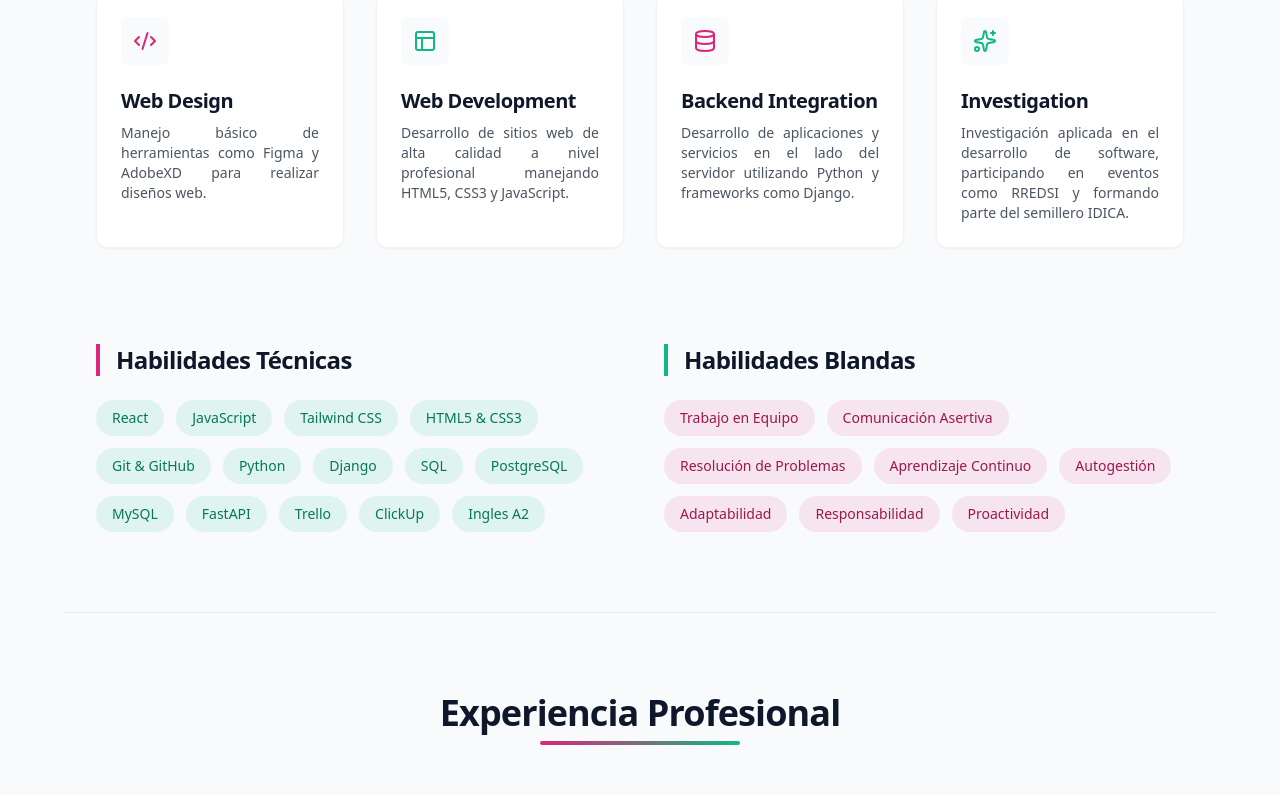
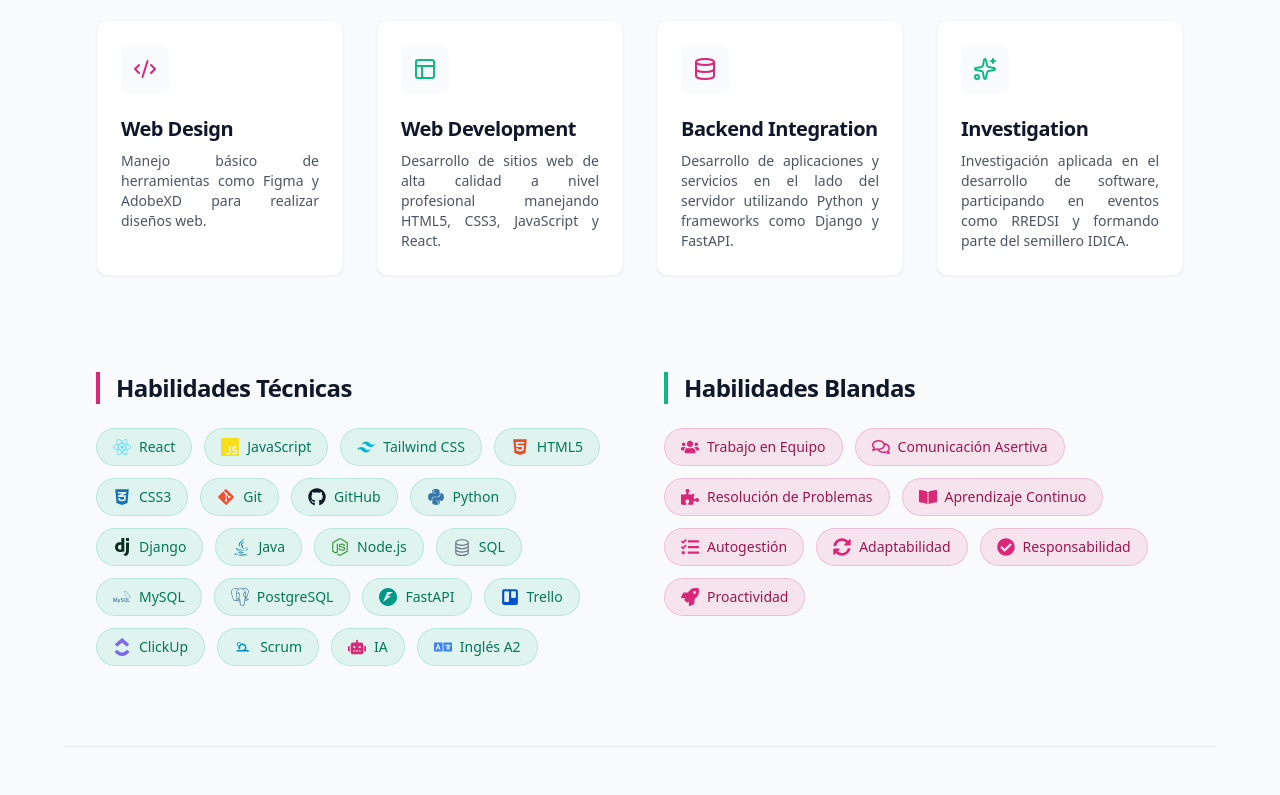
Before and after one commit to SergioLamosLozano/Portafolio-Sergio, a React (Vite) app: page / in a window 1280 px wide. Shown: the part 900-1695 px from the top of the page. Built offline with nearby package versions, Linux system fonts and the light colour scheme.

Commit message:
Cambios de smooth scroll, iconos en las habilidades y actualizacion de informacion

```diff
--- a/index.html
+++ b/index.html
@@ -1,5 +1,5 @@
 <!doctype html>
-<html lang="en">
+<html lang="es" class="scroll-smooth scroll-pt-24">
   <head>
     <meta charset="UTF-8" />
     <link rel="icon" type="image/svg+xml" href="/favicon.svg" />
--- a/src/components/About.jsx
+++ b/src/components/About.jsx
@@ -1,6 +1,13 @@
 import React from 'react';
 import { Download, Code2, Layout, Database, Sparkles } from 'lucide-react';
 import { personalInfo, whatIDo, skills } from '../data/info';
+import {
+  FaReact, FaHtml5, FaCss3Alt, FaPython, FaGithub, FaGitAlt, FaJava, FaNodeJs, FaRobot, FaLanguage, FaTrello,
+  FaUsers, FaRegComments, FaPuzzlePiece, FaBookOpen, FaTasks, FaSyncAlt, FaCheckCircle, FaRocket
+} from "react-icons/fa";
+import { SiTailwindcss, SiJavascript, SiFastapi, SiMysql, SiDjango, SiPostgresql, SiClickup } from "react-icons/si";
+import { BsDatabase } from "react-icons/bs";
+import { DiScrum } from "react-icons/di";
 
 const iconMap = {
   1: <Code2 className="w-6 h-6 text-portfolio-magenta" />,
@@ -8,6 +15,40 @@ const iconMap = {
   3: <Database className="w-6 h-6 text-portfolio-magenta" />,
   4: <Sparkles className="w-6 h-6 text-portfolio-green" />
 };
+
+const misHabilidades = [
+  { nombre: "React", icono: <FaReact className="text-[#61DAFB] text-lg"/> },
+  { nombre: "JavaScript", icono: <SiJavascript className="text-[#F7DF1E] text-lg"/> },
+  { nombre: "Tailwind CSS", icono: <SiTailwindcss className="text-[#06B6D4] text-lg"/> },
+  { nombre: "HTML5", icono: <FaHtml5 className="text-[#E34F26] text-lg"/> },
+  { nombre: "CSS3", icono: <FaCss3Alt className="text-[#1572B6] text-lg"/> },
+  { nombre: "Git", icono: <FaGitAlt className="text-[#F05032] text-lg"/> },
+  { nombre: "GitHub", icono: <FaGithub className="text-gray-900 dark:text-white text-lg"/> },
+  { nombre: "Python", icono: <FaPython className="text-[#3776AB] text-lg"/> },
+  { nombre: "Django", icono: <SiDjango className="text-[#092E20] dark:text-[#44B78B] text-lg"/> },
+  { nombre: "Java", icono: <FaJava className="text-[#007396] text-lg"/> },
+  { nombre: "Node.js", icono: <FaNodeJs className="text-[#339933] text-lg"/> },
+  { nombre: "SQL", icono: <BsDatabase className="text-gray-500 dark:text-gray-400 text-lg"/> },
+  { nombre: "MySQL", icono: <SiMysql className="text-[#4479A1] text-lg"/> },
+  { nombre: "PostgreSQL", icono: <SiPostgresql className="text-[#336791] text-lg"/> },
+  { nombre: "FastAPI", icono: <SiFastapi className="text-[#009688] text-lg"/> },
+  { nombre: "Trello", icono: <FaTrello className="text-[#0052CC] text-lg"/> },
+  { nombre: "ClickUp", icono: <SiClickup className="text-[#7B68EE] text-lg"/> },
+  { nombre: "Scrum", icono: <DiScrum className="text-[#008CC1] text-lg"/> },
+  { nombre: "IA", icono: <FaRobot className="text-portfolio-magenta text-lg"/> },
+  { nombre: "Inglés A2", icono: <FaLanguage className="text-blue-500 text-lg"/> }
+];
+
+const habilidadesBlandas = [
+  { nombre: "Trabajo en Equipo", icono: <FaUsers className="text-portfolio-magenta text-lg"/> },
+  { nombre: "Comunicación Asertiva", icono: <FaRegComments className="text-portfolio-magenta text-lg"/> },
+  { nombre: "Resolución de Problemas", icono: <FaPuzzlePiece className="text-portfolio-magenta text-lg"/> },
+  { nombre: "Aprendizaje Continuo", icono: <FaBookOpen className="text-portfolio-magenta text-lg"/> },
+  { nombre: "Autogestión", icono: <FaTasks className="text-portfolio-magenta text-lg"/> },
+  { nombre: "Adaptabilidad", icono: <FaSyncAlt className="text-portfolio-magenta text-lg"/> },
+  { nombre: "Responsabilidad", icono: <FaCheckCircle className="text-portfolio-magenta text-lg"/> },
+  { nombre: "Proactividad", icono: <FaRocket className="text-portfolio-magenta text-lg"/> }
+];
 
 export const About = () => {
   return (
@@ -80,20 +121,22 @@ export const About = () => {
         <div className="space-y-6">
           <h3 className="text-2xl font-bold border-l-4 border-portfolio-magenta pl-4">Habilidades Técnicas</h3>
           <div className="flex flex-wrap gap-3">
-            {skills.technical.map(skill => (
-              <span key={skill} className="px-4 py-2 bg-portfolio-green/10 text-portfolio-green-dark dark:text-portfolio-green-light rounded-full text-sm font-medium">
-                {skill}
-              </span>
+            {misHabilidades.map(skill => (
+              <div key={skill.nombre} className="flex items-center gap-2 px-4 py-2 bg-portfolio-green/10 text-portfolio-green-dark dark:text-portfolio-green-light rounded-full text-sm font-medium border border-portfolio-green/20">
+                {skill.icono}
+                <span>{skill.nombre}</span>
+              </div>
             ))}
           </div>
         </div>
         <div className="space-y-6">
           <h3 className="text-2xl font-bold border-l-4 border-portfolio-green pl-4">Habilidades Blandas</h3>
           <div className="flex flex-wrap gap-3">
-            {skills.soft.map(skill => (
-              <span key={skill} className="px-4 py-2 bg-portfolio-magenta/10 text-portfolio-magenta-dark dark:text-portfolio-magenta-light rounded-full text-sm font-medium">
-                {skill}
-              </span>
+            {habilidadesBlandas.map(skill => (
+              <div key={skill.nombre} className="flex items-center gap-2 px-4 py-2 bg-portfolio-magenta/10 text-portfolio-magenta-dark dark:text-portfolio-magenta-light rounded-full text-sm font-medium border border-portfolio-magenta/20">
+                {skill.icono}
+                <span>{skill.nombre}</span>
+              </div>
             ))}
           </div>
         </div>
--- a/src/data/info.js
+++ b/src/data/info.js
@@ -3,35 +3,44 @@ export const personalInfo = {
   title: "Tecnólogo en Desarrollo de Software",
   image: "./fotoperfil.png",
   introduction: [
-    "Soy desarrollador de software junior con conocimientos en HTML5, CSS3, JavaScript, React, FastApi, MySQL y Python. Me apasiona la tecnología y la investigación aplicada para crear soluciones innovadoras, con el objetivo de seguir creciendo profesionalmente y aportar al éxito de proyectos en el sector tecnológico.",
-    "Actualmente termine el ultimo semestre de Tecnología en Desarrollo de Software en la Universidad del Valle, donde he participado en eventos de investigación como RREDSI y formo parte del semillero IDICA, fortaleciendo mis habilidades en investigación aplicada y desarrollo de proyectos."
+    "Recientemente culminé mi formación como Tecnólogo en Desarrollo de Software en la Universidad del Valle, donde fortalecí mis habilidades en investigación aplicada a través del semillero IDICA y eventos como RREDSI. Actualmente, continúo mi evolución académica estudiando Ingeniería de Sistemas y Computación en la Universidad del Quindío.",
+    "Como desarrollador de software junior, complemento esta formación con conocimientos sólidos en HTML5, CSS3, JavaScript, React, FastAPI, MySQL y Python. Me apasiona la tecnología y busco constantemente crear soluciones innovadoras para seguir creciendo profesionalmente y aportar al éxito de los proyectos en los que participo."
   ],
-  cvLink: "https://drive.google.com/file/d/176xAo6YPMsu-8pWJKu2AXGwRUxNVHCLa/view?usp=sharing"
+  cvLink: "https://drive.google.com/file/d/1w1A3goSVdYmJhWyWLn3sz8C0i7NljuNV/view?usp=sharing"
 };
 
 
 export const whatIDo = [
   { id: 1, title: "Web Design", description: "Manejo básico de herramientas como Figma y AdobeXD para realizar diseños web." },
-  { id: 2, title: "Web Development", description: "Desarrollo de sitios web de alta calidad a nivel profesional manejando HTML5, CSS3 y JavaScript." },
-  { id: 3, title: "Backend Integration", description: "Desarrollo de aplicaciones y servicios en el lado del servidor utilizando Python y frameworks como Django." },
+  { id: 2, title: "Web Development", description: "Desarrollo de sitios web de alta calidad a nivel profesional manejando HTML5, CSS3, JavaScript y React." },
+  { id: 3, title: "Backend Integration", description: "Desarrollo de aplicaciones y servicios en el lado del servidor utilizando Python y frameworks como Django y FastAPI." },
   { id: 4, title: "Investigation", description: "Investigación aplicada en el desarrollo de software, participando en eventos como RREDSI y formando parte del semillero IDICA." },
 ];
 
 export const skills = {
-  technical: ["React", "JavaScript", "Tailwind CSS", "HTML5 & CSS3", "Git & GitHub", "Python", "Django", "SQL", "PostgreSQL", "MySQL", "FastAPI", "Trello", "ClickUp", "Ingles A2"],
+  technical: ["React", "JavaScript", "Tailwind CSS", "HTML5 & CSS3", "Git & GitHub", "Python", "Django", "Java", "SQL", "PostgreSQL", "MySQL", "FastAPI", "Trello", "ClickUp", "Ingles A2"],
   soft: ["Trabajo en Equipo", "Comunicación Asertiva", "Resolución de Problemas", "Aprendizaje Continuo", "Autogestión", "Adaptabilidad", "Responsabilidad", "Proactividad"],
 };
 
 export const academicBackground = [
+
   {
     id: 1,
+    title: "Ingeniería de Sistemas y Computación",
+    institution: "Universidad del Quindío",
+    period: "2026 - Presente",
+    description: "Formación avanzada en ingeniería de software, diseño de sistemas complejos, teoría de la computación y análisis de algoritmos, complementada con conocimientos en inteligencia artificial, seguridad de la información e infraestructura tecnológica. El programa expande las competencias en gestión estratégica de proyectos de TI y optimización de recursos, preparando profesionales con visión de liderazgo, capaces de modelar, evaluar y dirigir soluciones computacionales a gran escala e innovadoras.",
+  },
+
+  {
+    id: 2,
     title: "Tecnología en Desarrollo de Software",
     institution: "Universidad del Valle",
     period: "2023 - 2026",
     description: "Formación en bases de datos, lógica de programación, arquitectura de software y desarrollo web integral, complementada con conocimientos en matemáticas aplicadas, redes, sistemas operativos y estadística. El programa fortalece competencias en investigación, gestión de proyectos y desarrollo de aplicaciones móviles, preparando profesionales capaces de diseñar, implementar y optimizar soluciones tecnológicas en diversos entornos.",
   },
   {
-    id: 2,
+    id: 3,
     title: "Bachiller Técnico en Sistemas",
     institution: "I.E Antonio Nariño",
     period: "2015 - 2016",
@@ -155,7 +164,7 @@ export const achievements = [
 
 
 // ============================================================================
-// ARRAY DE PROYECTOS DEL PORTAFOLIO
+// Estructura de los proyectos del portafolio
 // ============================================================================
 // Cada proyecto debe tener las siguientes propiedades:
 // - id: número único identificador
@@ -175,8 +184,6 @@ export const portfolioProjects = [
     description: "Ecosistema digital integral diseñado para modernizar la administración escolar. Cuenta con un panel web robusto para la gestión centralizada de usuarios, matrículas y registro ágil de calificaciones, integrado de forma nativa con una aplicación móvil (React Native + Expo) que permite a los padres de familia monitorear el desempeño académico y la asistencia de sus hijos en tiempo real.",
     technologies: ["React", "CSS3", "Vite", "JavaScript", "HTML5", "Python", "Django", "MySQL"],
 
-    // TODO: AGREGA TUS IMÁGENES AQUÍ
-    // Las imágenes deben estar en la carpeta 'public'
     images: [
       "/SRP/SRP_LOGIN.png",
       "/SRP/SRP_COOR.png",
@@ -190,22 +197,22 @@ export const portfolioProjects = [
       "/SRP/SRP_PAD2.png"
     ],
 
-    // TODO: CAMBIA ESTO A TRUE SI EL PROYECTO ESTÁ DESPLEGADO EN PRODUCCIÓN
-    isDeployed: false, // Cambia a false si no está desplegado
 
-    // TODO: COLOCA AQUÍ EL LINK DE TU PROYECTO EN PRODUCCIÓN
+    isDeployed: false,
+
+
     liveLink: "https://portafolio-virtual-sergio.netlify.app/portafolio",
 
-    // TODO: COLOCA AQUÍ EL LINK DE GITHUB
+
     githubLink: "https://github.com/SergioLamosLozano/Proyecto_SRP",
   },
   {
     id: 2,
     title: "Deli Burrito: Plataforma de Pedidos y Gestión",
     description: "Plataforma web a la medida diseñada para digitalizar la recepción de pedidos de un restaurante local. Cuenta con una interfaz móvil para clientes con un constructor de productos de precio dinámico, y un panel de administración en tiempo real para gestionar el flujo de cocina, personalizar el menú, imprimir comandas y automatizar notificaciones.",
-    technologies: ["React", "CSS3", "Inertia.js", "JavaScript", "HTML5", "PHP", "Laravel", "MySQL"],
+    technologies: ["React", "Inertia.js", "Tailwind CSS", "JavaScript", "PHP", "Laravel", "MySQL"],
 
-    // TODO: AGREGA TUS IMÁGENES AQUÍ
+
     images: [
       "/DELI/DELI_ADMIN1.png",
       "/DELI/DELI_ADMIN2.png",
@@ -217,13 +224,11 @@ export const portfolioProjects = [
       "/DELI/DELI_CLI4.png"
     ],
 
-    // TODO: CAMBIA ESTO A TRUE SI EL PROYECTO ESTÁ DESPLEGADO EN PRODUCCIÓN
-    isDeployed: true, // Este proyecto NO está desplegado
+    isDeployed: true,
 
-    // TODO: COLOCA AQUÍ EL LINK DE TU PROYECTO EN PRODUCCIÓN (cuando lo despliegues)
-    liveLink: "https://www.deliburrito.com/", // Placeholder, no se usará si isDeployed es false
+    liveLink: "https://www.deliburrito.com/",
 
-    // TODO: COLOCA AQUÍ EL LINK DE GITHUB
+
     githubLink: "https://github.com/SergioLamosLozano/Deliburrito.git",
   },
   {
@@ -232,7 +237,7 @@ export const portfolioProjects = [
     description: "Plataforma web integral diseñada para revolucionar la logística de eventos masivos en instituciones educativas. SIGUE automatiza el ciclo de vida completo de un evento: desde la difusión masiva y carga de asistentes vía Excel, hasta el control de acceso en tiempo real utilizando escáneres de Códigos QR nativos en dispositivos móviles. Su arquitectura moderna implementa seguridad estricta basada en roles (RBAC) y un potente motor asíncrono que procesa tareas pesadas en segundo plano —como la generación en lote de certificados PDF y el envío de correos— eliminando los cuellos de botella administrativos, reduciendo el fraude en la entrega de beneficios y garantizando una experiencia fluida de cero papel",
     technologies: ["React", "CSS3", "Vite", "JavaScript", "HTML5", "Python", "Django", "MySQL"],
 
-    // TODO: AGREGA TUS IMÁGENES AQUÍ
+
     images: [
       "/SIGUE/SIGUE_LOGIN.png",
       "/SIGUE/SIGUE_ADMIN.png",
@@ -244,13 +249,11 @@ export const portfolioProjects = [
       "/SIGUE/SIGUE_EST.png"
     ],
 
-    // TODO: CAMBIA ESTO A TRUE SI EL PROYECTO ESTÁ DESPLEGADO EN PRODUCCIÓN
-    isDeployed: false, // Este proyecto NO está desplegado
 
-    // TODO: COLOCA AQUÍ EL LINK DE TU PROYECTO EN PRODUCCIÓN (cuando lo despliegues)
+    isDeployed: false,
+
     liveLink: "#",
 
-    // TODO: COLOCA AQUÍ EL LINK DE GITHUB
     githubLink: "https://github.com/SergioLamosLozano/SIGUE.git",
   },
 
```
Also changed, not shown: 1 other file (tests, documents, lock files or other folders).
